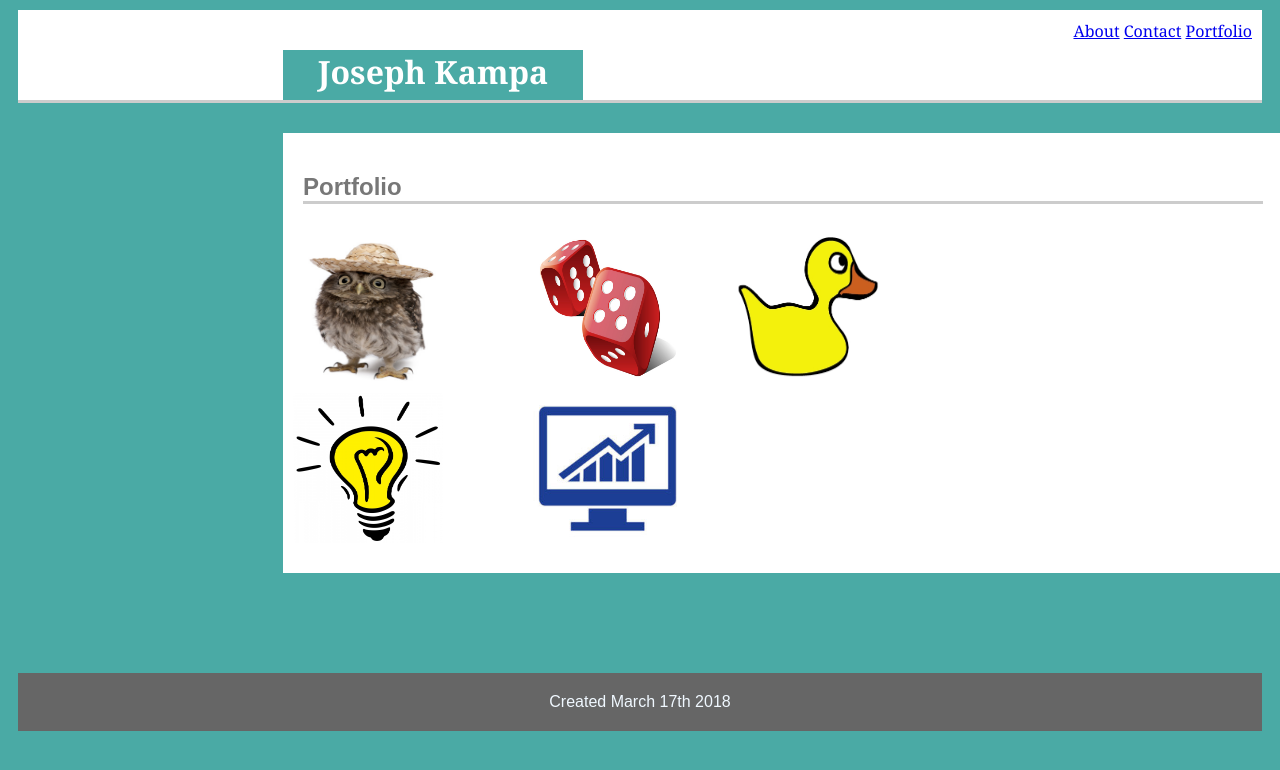
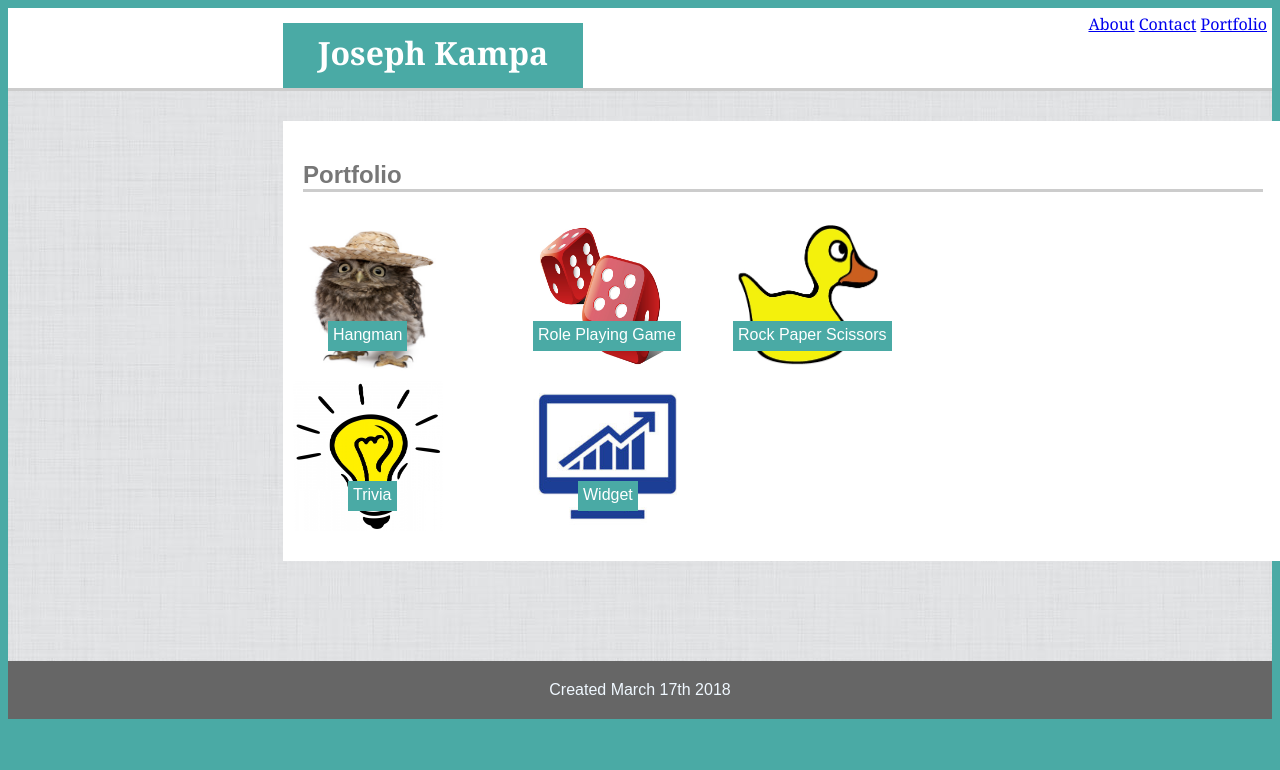
Before and after one commit to jkampa3/Homework_Week_1, a plain HTML site: page recommended_assignment/Basic-Portfolio/portfolio.html in a window 1280 px wide. Drawn offline with Linux system fonts and the light colour scheme.

Commit message:
Final Changes

```diff
--- a/recommended_assignment/Basic-Portfolio/assets/css/style.css
+++ b/recommended_assignment/Basic-Portfolio/assets/css/style.css
@@ -1,8 +1,11 @@
+html {
+    background-color: #4aaaa5;
+}
+
 header {
     position: relative;
     background-color: #ffffff;
-    padding: 10px;
-    margin: 10px;
+    padding: 5px;
     height: 70px;
     width: auto;
     border-bottom: solid;
@@ -12,14 +15,15 @@ header {
 h1 {
     position: absolute;
     bottom: 0px;
-    left: 265px;
+    left: 275px;
     width: 300px;
-    height: 50px;
+    height: 65px;
     background-color: #4aaaa5;
     text-align: center;
+    vertical-align: middle;
+    line-height: 60px;
     color: white;
     font-family: 'Georgia', Times, 'Times New Roman', serif;
-    display: inline-block;
     margin: 0%;
 }
 
@@ -30,9 +34,9 @@ nav {
 }
 
 body {
-    background-color: #4aaaa5;
+    background-image: url("../images/whitey.jpg");
+    font-family: 'Arial', 'Helvetica Neue', Helvetica, sans-serif;
     color: #777777;
-    font-family: 'Arial', 'Helvetica Neue', Helvetica, sans-serif;
 }
 
 .about-me {
@@ -69,6 +73,37 @@ h2 {
     background-color: #ffffff;
 }
 
+#name-box {
+    width: 800px;
+    height: 30px;
+    border: solid;
+    border-color: #cccccc;
+    font-family: 'Arial', 'Helvetica Neue', Helvetica, sans-serif;
+    color: #777777;
+    font-style: italic;
+    vertical-align: middle;
+    line-height: 30px;
+}
+
+#email-box {
+    width: 800px;
+    height: 30px;
+    border: solid;
+    border-color: #cccccc;
+    font-family: 'Arial', 'Helvetica Neue', Helvetica, sans-serif;
+    color: #777777;
+    font-style: italic;
+    vertical-align: middle;
+    line-height: 30px;
+}
+
+#message-box {
+    width: 800px;
+    height: 125px;
+    border: solid;
+    border-color: #cccccc;
+}
+
 .portfolio {
     position: relative;
     margin-top: 30px;
@@ -89,12 +124,34 @@ h2 {
     height: 150px;
 }
 
+#hangman-w {
+    position: absolute;
+    left: 45px;
+    top: 200px;
+    width: 50x;
+    height: 20px;
+    padding: 5px;
+    background-color: #4aaaa5;
+    color: white;
+}
+
 #rps {
     position: absolute;
     left: 450px;
     top: 100px;
     width: 150px;
     height: 150px;
+}
+
+#rps-w {
+    position: absolute;
+    left: 450px;
+    top: 200px;
+    width: 50x;
+    height: 20px;
+    padding: 5px;
+    background-color: #4aaaa5;
+    color: white;
 }
 
 #rpg {
@@ -105,12 +162,34 @@ h2 {
     height: 150px;
 }
 
+#rpg-w {
+    position: absolute;
+    left: 250px;
+    top: 200px;
+    width: 50x;
+    height: 20px;
+    padding: 5px;
+    background-color: #4aaaa5;
+    color: white;
+}
+
 #widget {
     position: absolute;
     left: 250px;
     bottom: 30px;
     width: 150px;
     height: 150px;
+}
+
+#widget-w {
+    position: absolute;
+    left: 295px;
+    bottom: 50px;
+    width: 50x;
+    height: 20px;
+    padding: 5px;
+    background-color: #4aaaa5;
+    color: white;
 }
 
 #trivia {
@@ -121,11 +200,21 @@ h2 {
     height: 150px;
 }
 
+#trivia-w {
+    position: absolute;
+    left: 65px;
+    bottom: 50px;
+    width: 50x;
+    height: 20px;
+    padding: 5px;
+    background-color: #4aaaa5;
+    color: white;
+}
+
 
 footer {
     background-color: #666666;
     padding: 20px;
-    margin: 10px;
     text-align: center;
     color: aliceblue;
 }
--- a/recommended_assignment/Basic-Portfolio/portfolio.html
+++ b/recommended_assignment/Basic-Portfolio/portfolio.html
@@ -7,6 +7,7 @@
     <title>Joseph Kampa Portfolio</title>
 
     <link rel="stylesheet" type="text/css" href="assets/css/style.css">
+    <!-- <link rel="stylesheet" type="text/css" href="assets/css/reset.css"> -->
 </head>
 
 <body>
@@ -30,10 +31,15 @@
             </h2>
 
             <img id="hangman" src="assets/images/Hangman.jpg" alt="Hangman">
+            <div id="hangman-w">Hangman</div>
             <img id="rpg" src="assets/images/RPG.jpg" alt="Role Playing Game">
+            <div id="rpg-w">Role Playing Game</div>
             <img id="rps" src="assets/images/RPS.jpg" alt="Rock Paper Scissors">
+            <div id="rps-w">Rock Paper Scissors</div>
             <img id="trivia" src="assets/images/Trivia.jpg" alt="Trivia Game">
+            <div id="trivia-w">Trivia</div>
             <img id="widget" src="assets/images/Widget.jpg" alt="Widget">
+            <div id="widget-w">Widget</div>
 
         </div>
 
```
Also changed, not shown: recommended_assignment/Basic-Portfolio/contact.html (+4 -7 lines), recommended_assignment/Basic-Portfolio/assets/images/whitey.jpg (renamed from recommended_assignment/Basic-Portfolio/assets/images/whitey.gif).
